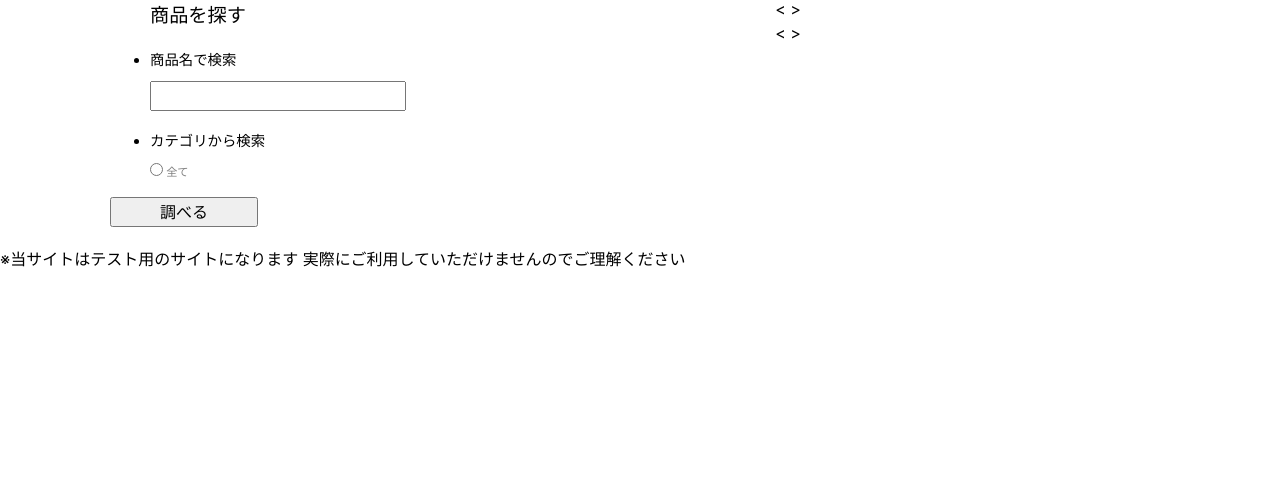
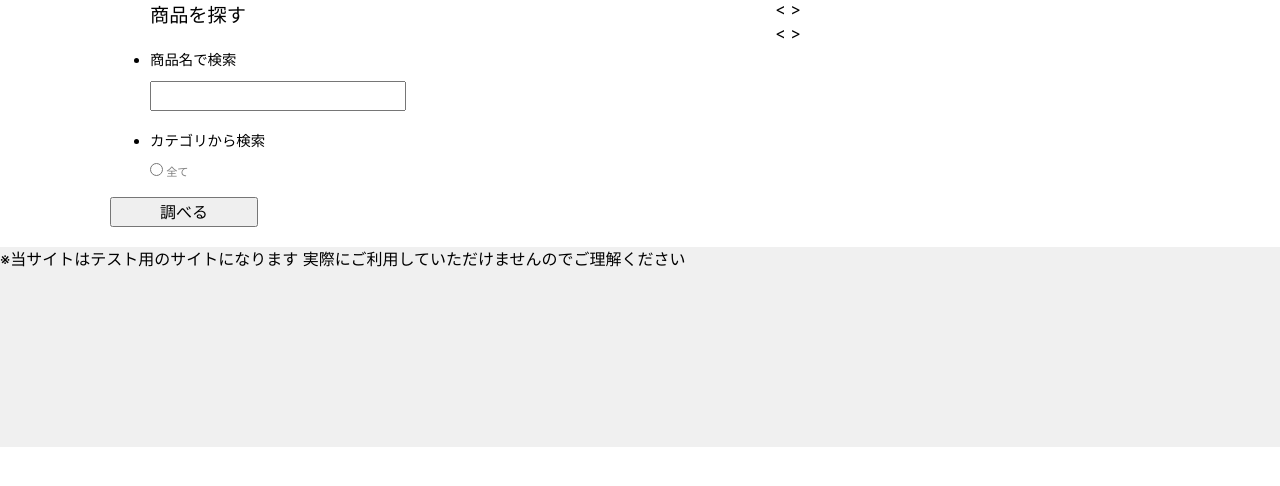
Before and after one commit to keyyang0723/kiyama_ec, a PHP site: page / in a window 1280 px wide. Shown: the part 160-646 px from the top of the page. Run offline with PHP 8.4, Linux system fonts and the light colour scheme; data that the repository does not hold is empty; some libraries are stand-ins or nearby versions.

Commit message:
<レイアウトアップデート5>

```diff
--- a/web/css/style.css
+++ b/web/css/style.css
@@ -35,7 +35,7 @@ a{
 #main{
 	margin: 0 10px;
 }
-#footer
+#footer{
 	background-color:#f0f0f0;
 	height: 200px;
 }
```
